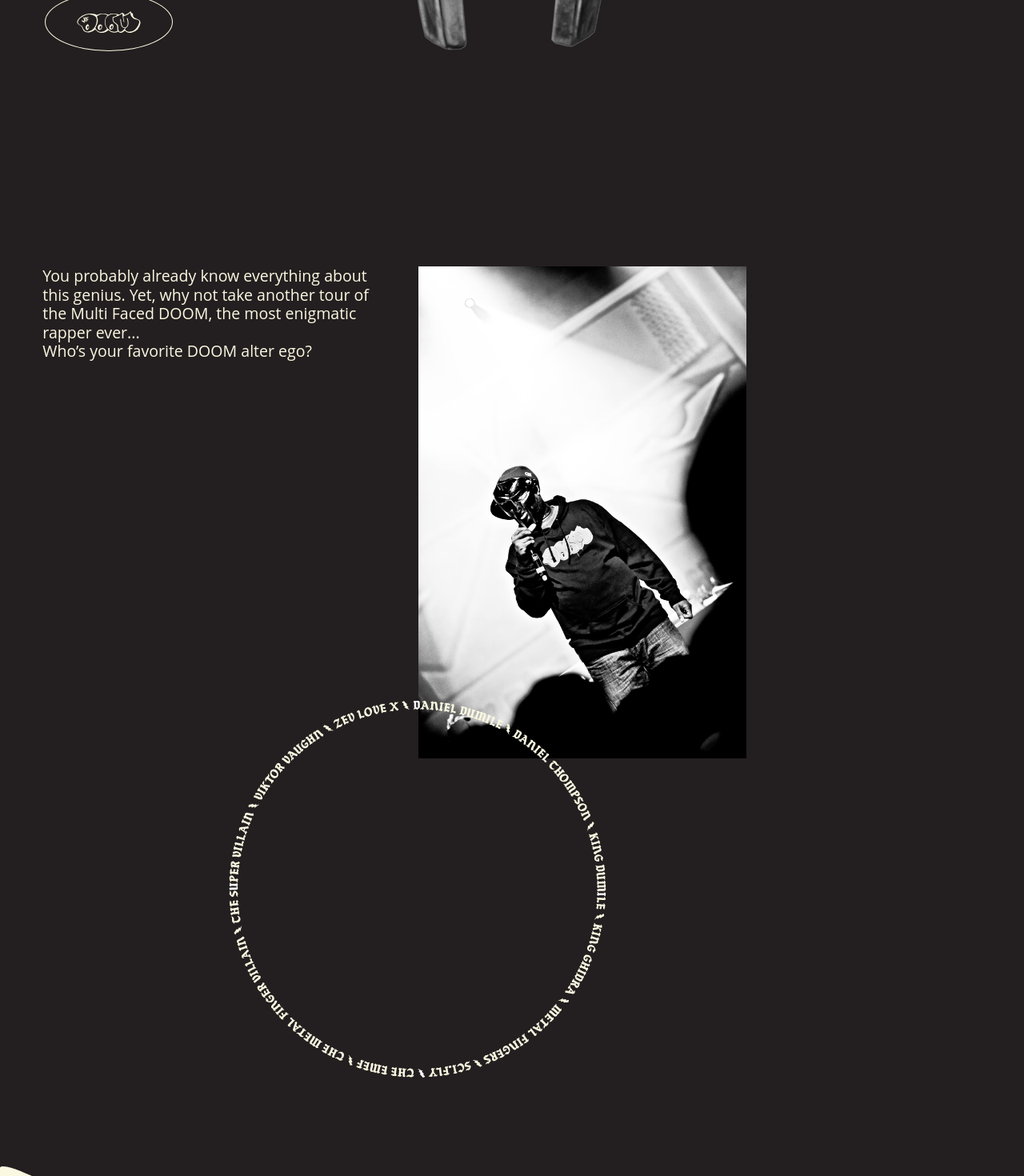
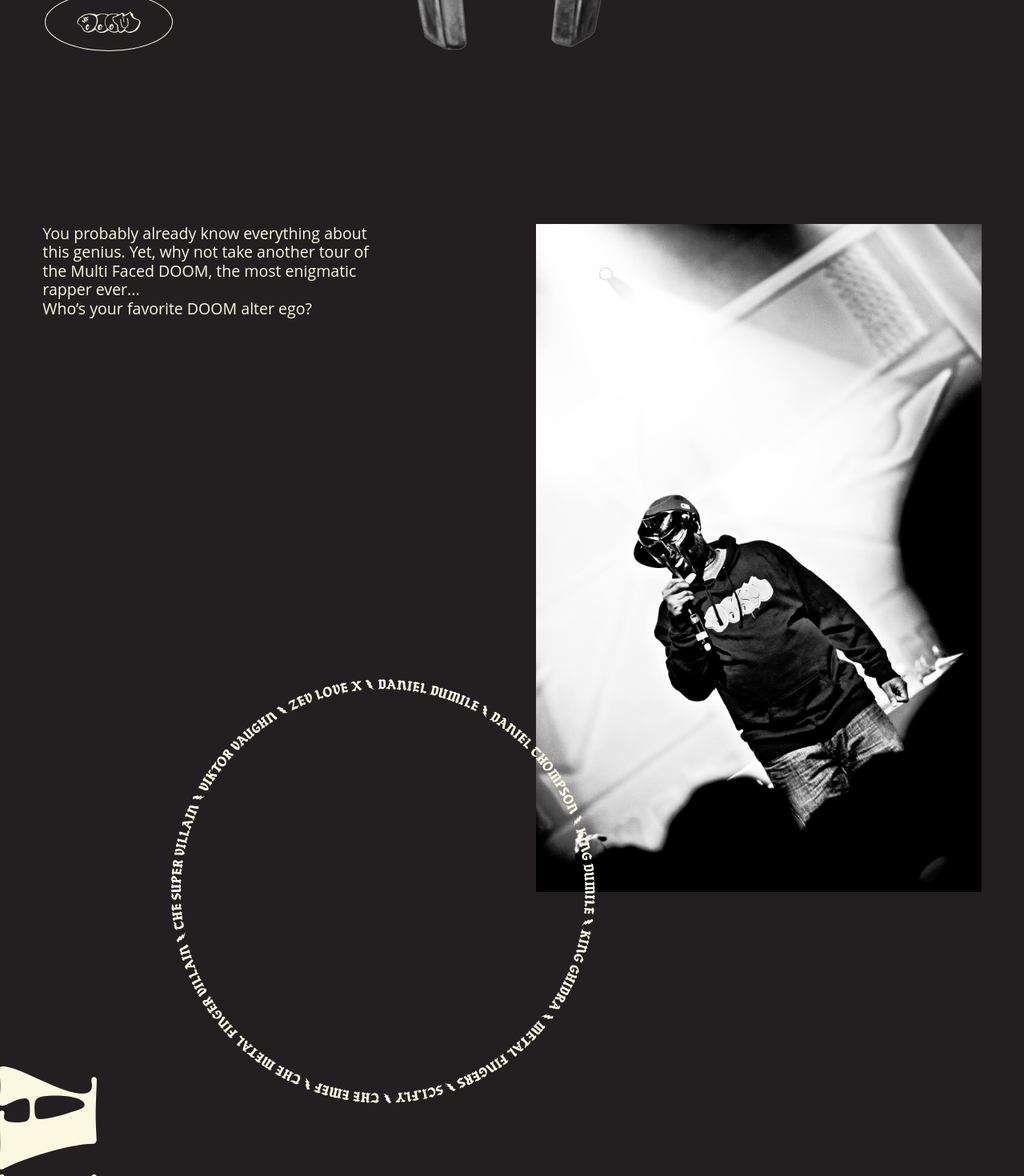
Before and after one commit to clarkeverdel/mfdoom-tribute, a Next.js app: page / in a window 1280 px wide. Shown: the part 680-2150 px from the top of the page at 80% size. Built offline with nearby package versions, Linux system fonts and the light colour scheme.

Commit message:
Intro Section Finished up for v1

```diff
--- a/pages/Index/IntroSection.tsx
+++ b/pages/Index/IntroSection.tsx
@@ -15,17 +15,22 @@
     layout: 'intrinsic'
 }
 
+const introImageDecoration = {
+  src: '/static/img/psuedonym_circle.svg',
+  alt: 'Psuedonyms',
+  width: 531,
+  height: 531,
+  layout: 'intrinsic'
+}
+
 const IntroSection = () => {
     return (
         <section className={`section section--intro`}>
             <div className="container fluid">
-                <ContentBlock image={introImage} className="section__content">
+                <ContentBlock image={introImage} imageDecoration={introImageDecoration} className="section__content">
                     <div className={`copy--large`}>
                         You probably already know everything about this genius. Yet, why not take another tour of the Multi Faced DOOM, the most enigmatic rapper ever...
                         <br />Who’s your favorite DOOM alter ego?
-                    </div>
-                    <div className={`section__circle`}>
-                      <Image src="/static/img/psuedonym_circle.svg" width={531} height={531} />
                     </div>
                 </ContentBlock>
             </div>
--- a/src/components/ContentBlock/ContentBlock.tsx
+++ b/src/components/ContentBlock/ContentBlock.tsx
@@ -5,10 +5,11 @@
     className?: string
     layout?: string
     image: any // todo
+    imageDecoration?: any // todo
     [x:string]: any
 };
 
-const ContentBlock: FunctionComponent<ContentBlock>  = ({ className, image, children } ) => {
+const ContentBlock: FunctionComponent<ContentBlock>  = ({ className, image, imageDecoration, children } ) => {
     const { src, alt, width, height, position } = image
     // layout = (width && height) && 'fill'
     className = `contentblock ${className}`
@@ -17,7 +18,12 @@
         <div className={position ? `${className} contentblock--image-${position}` : className}>
             {src && (
                 <div className={`contentblock__image`}>
-                    <Image src={src} alt={alt} width={width} height={height} layout='intrinsic' />
+                    <Image src={src} alt={alt} width={width} height={height} />
+                    {imageDecoration && (
+                      <div className="contentblock__image__decoration">
+                        <Image src={imageDecoration.src} alt={imageDecoration.alt} width={imageDecoration.width} height={imageDecoration.height} />
+                      </div>
+                    )}
                 </div>
             )}
 
--- a/src/styles/common/_section.scss
+++ b/src/styles/common/_section.scss
@@ -1,13 +1,13 @@
 .section {
     position: relative;
     min-height: 100vh;
-    padding: ($grid-gutter-width * 4) 0;
+    padding: $grid-gutter-width 0;
 
     @include mq(lg) {
-        padding: calculatevw($grid-gutter-width * 4) 0;
+        padding: calculatevw($grid-gutter-width * 3) 0;
     }
     @include mq(xxl) {
-        padding: rem($grid-gutter-width * 4) 0;
+        padding: rem($grid-gutter-width * 3) 0;
     }
 
     &.half-padding {
--- a/src/styles/common/_typography.scss
+++ b/src/styles/common/_typography.scss
@@ -59,7 +59,7 @@
 }
 
 @mixin text-l {
-    font-size: rem(16px);
+    font-size: rem(18.5px);
     line-height: 1.2;
 
     @include mq(lg) {
--- a/src/styles/sections/_intro-section.scss
+++ b/src/styles/sections/_intro-section.scss
@@ -23,8 +23,30 @@
             }
         }
 
-        #{$parent}__content {
-            max-width: 75%;
+        .contentblock {
+            &__content {
+                @include mq(lg) {
+                    max-width: 75%;
+                }
+            }
+
+            &__image {
+                flex-direction: column;
+
+                @include mq(md) {
+                    flex-direction: row;
+                }
+
+                &__decoration {
+                    transform: translate(0, -15%);
+
+                    @include mq(md) {
+                        position: absolute;
+                        bottom: 0;
+                        transform: translate(-86%, 50%);
+                    }
+                }
+            }
         }
     }
 }
```
